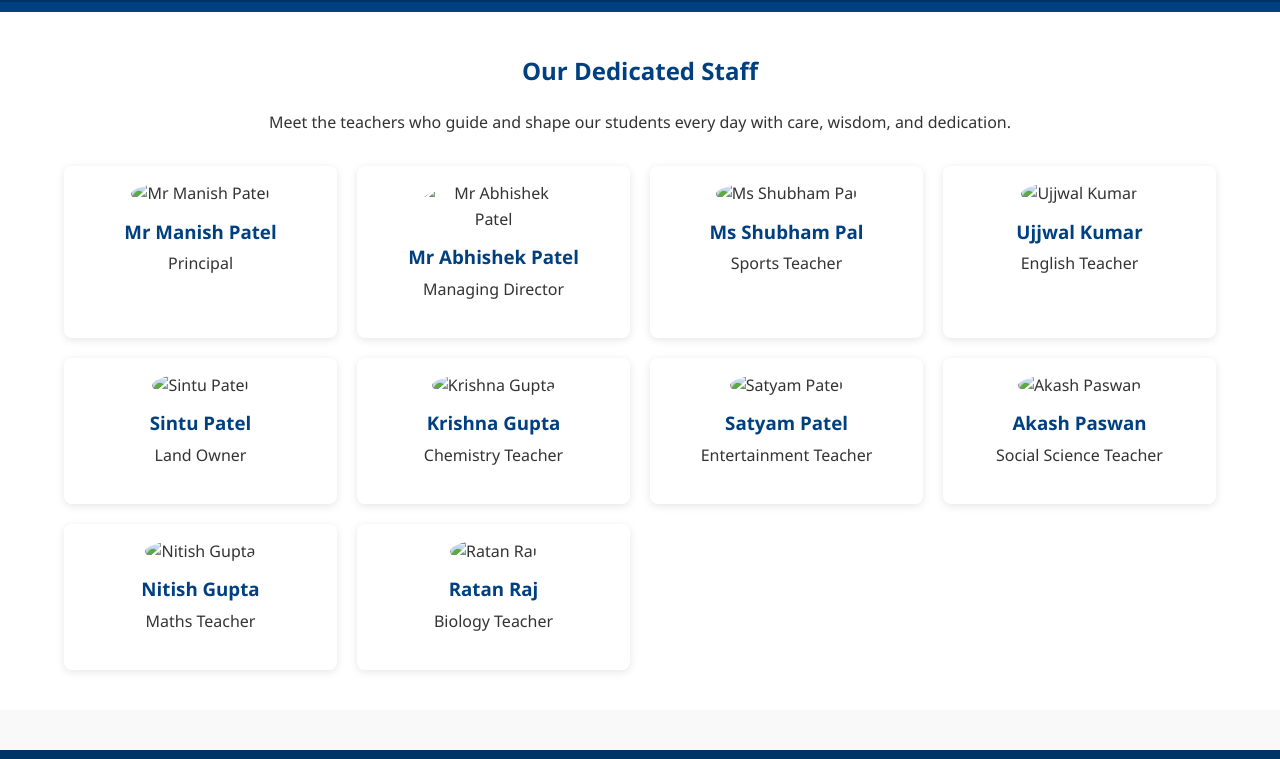
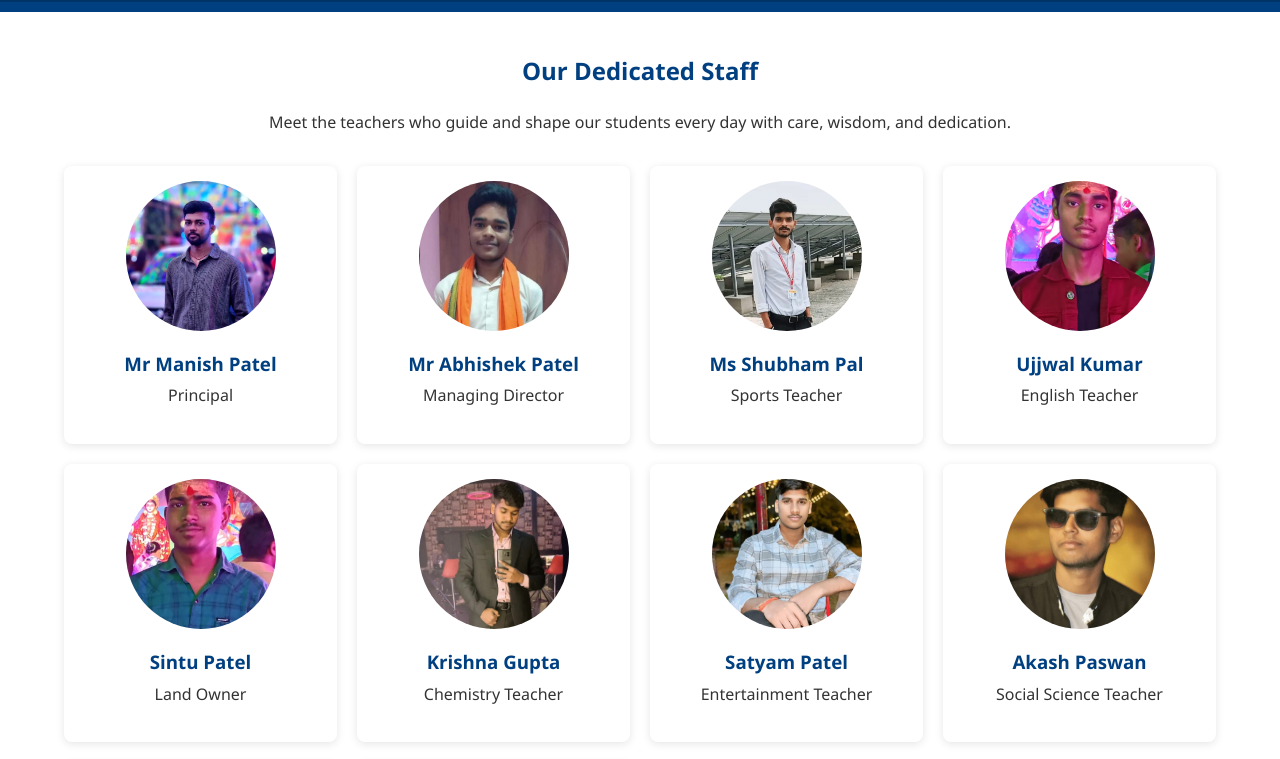
Before and after one commit to manishpatel9135/school, a plain HTML site: page staff.html in a window 1280 px wide. Shown: the part 129-888 px from the top of the page. Drawn offline with Linux system fonts and the light colour scheme.

Commit message:
Update staff.html

```diff
--- a/staff.html
+++ b/staff.html
@@ -10,7 +10,7 @@
   <!-- Header -->
   <header>
     <div class="container header-content">
-      <img src="images/logo.jpg" alt="School Logo" class="logo" />
+      <img src="logo.jpg" alt="School Logo" class="logo" />
       <div>
         <h1>Zero TO Hero Public School</h1>
         <p class="tagline">“Lighting the Path to Knowledge”</p>
@@ -38,52 +38,52 @@
 
       <div class="staff-grid">
         <div class="staff-card">
-          <img src="images/staff1.jpg" alt="Mr Manish Patel" />
+          <img src="staff1.jpg" alt="Mr Manish Patel" />
           <h3>Mr Manish Patel</h3>
           <p>Principal</p>
         </div>
         <div class="staff-card">
-          <img src="images/staff2.png" alt="Mr Abhishek Patel" />
+          <img src="staff2.png" alt="Mr Abhishek Patel" />
           <h3>Mr Abhishek Patel</h3>
           <p>Managing Director</p>
         </div>
         <div class="staff-card">
-          <img src="images/staff3.jpg" alt="Ms Shubham Pal" />
+          <img src="staff3.jpg" alt="Ms Shubham Pal" />
           <h3>Ms Shubham Pal</h3>
           <p>Sports Teacher</p>
         </div>
         <div class="staff-card">
-          <img src="images/staff4.jpg" alt="Ujjwal Kumar" />
+          <img src="staff4.jpg" alt="Ujjwal Kumar" />
           <h3>Ujjwal Kumar</h3>
           <p>English Teacher</p>
         </div>
         <div class="staff-card">
-          <img src="images/staff5.jpg" alt="Sintu Patel" />
+          <img src="staff5.jpg" alt="Sintu Patel" />
           <h3>Sintu Patel</h3>
           <p>Land Owner</p>
         </div>
         <div class="staff-card">
-          <img src="images/staff6.jpg" alt="Krishna Gupta" />
+          <img src="staff6.jpg" alt="Krishna Gupta" />
           <h3>Krishna Gupta</h3>
           <p>Chemistry Teacher</p>
         </div>
         <div class="staff-card">
-          <img src="images/staff7.jpg" alt="Satyam Patel" />
+          <img src="staff7.jpg" alt="Satyam Patel" />
           <h3>Satyam Patel</h3>
           <p>Entertainment Teacher</p>
         </div>
         <div class="staff-card">
-          <img src="images/staff8.jpg" alt="Akash Paswan" />
+          <img src="staff8.jpg" alt="Akash Paswan" />
           <h3>Akash Paswan</h3>
           <p>Social Science Teacher </p>
         </div>
         <div class="staff-card">
-          <img src="images/staff9.jpg" alt="Nitish Gupta" />
+          <img src="staff9.jpg" alt="Nitish Gupta" />
           <h3>Nitish Gupta</h3>
           <p>Maths Teacher</p>
         </div>
         <div class="staff-card">
-          <img src="images/staff10.jpg" alt="Ratan Raj" />
+          <img src="staff10.jpg" alt="Ratan Raj" />
           <h3>Ratan Raj</h3>
           <p>Biology Teacher</p>
         </div>
```
